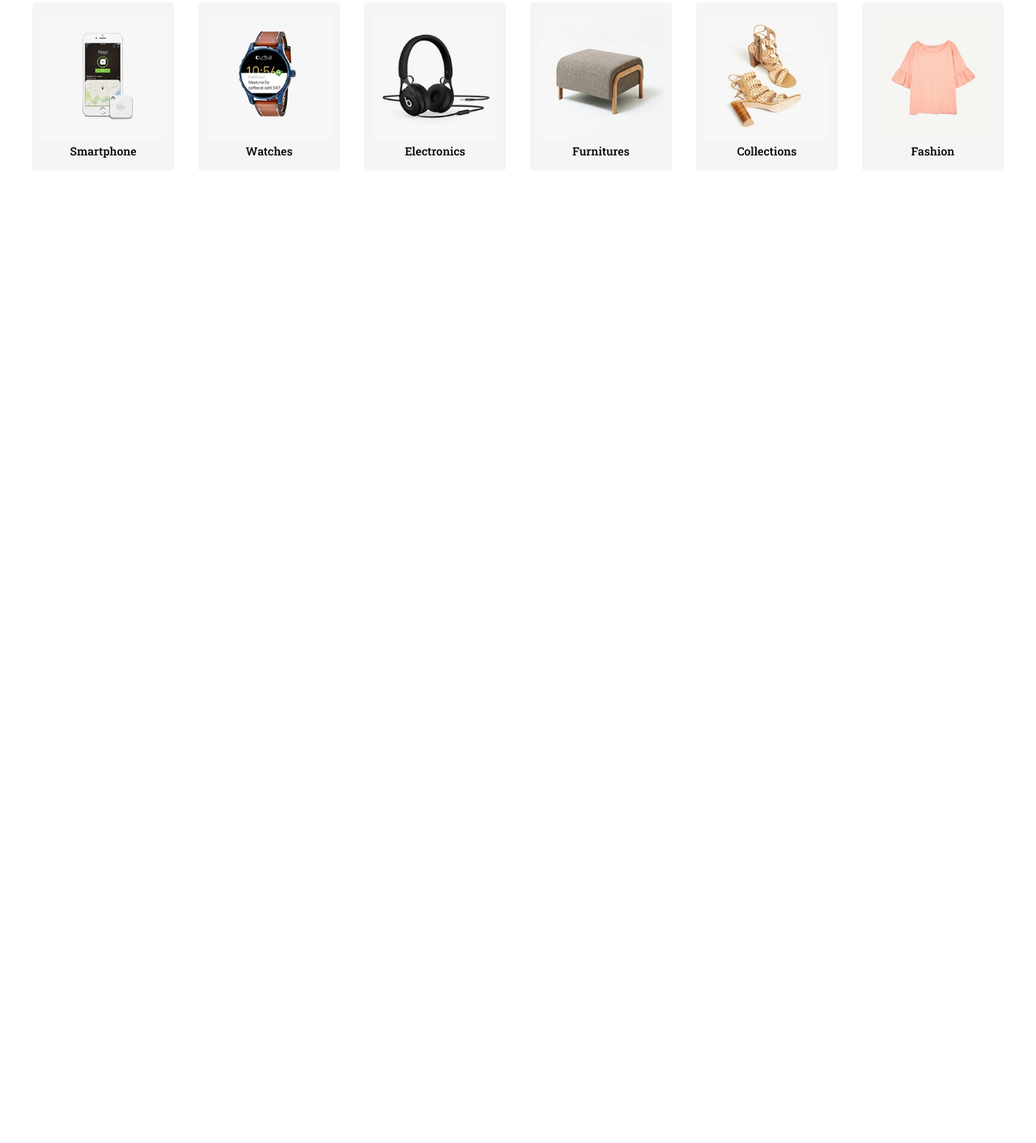
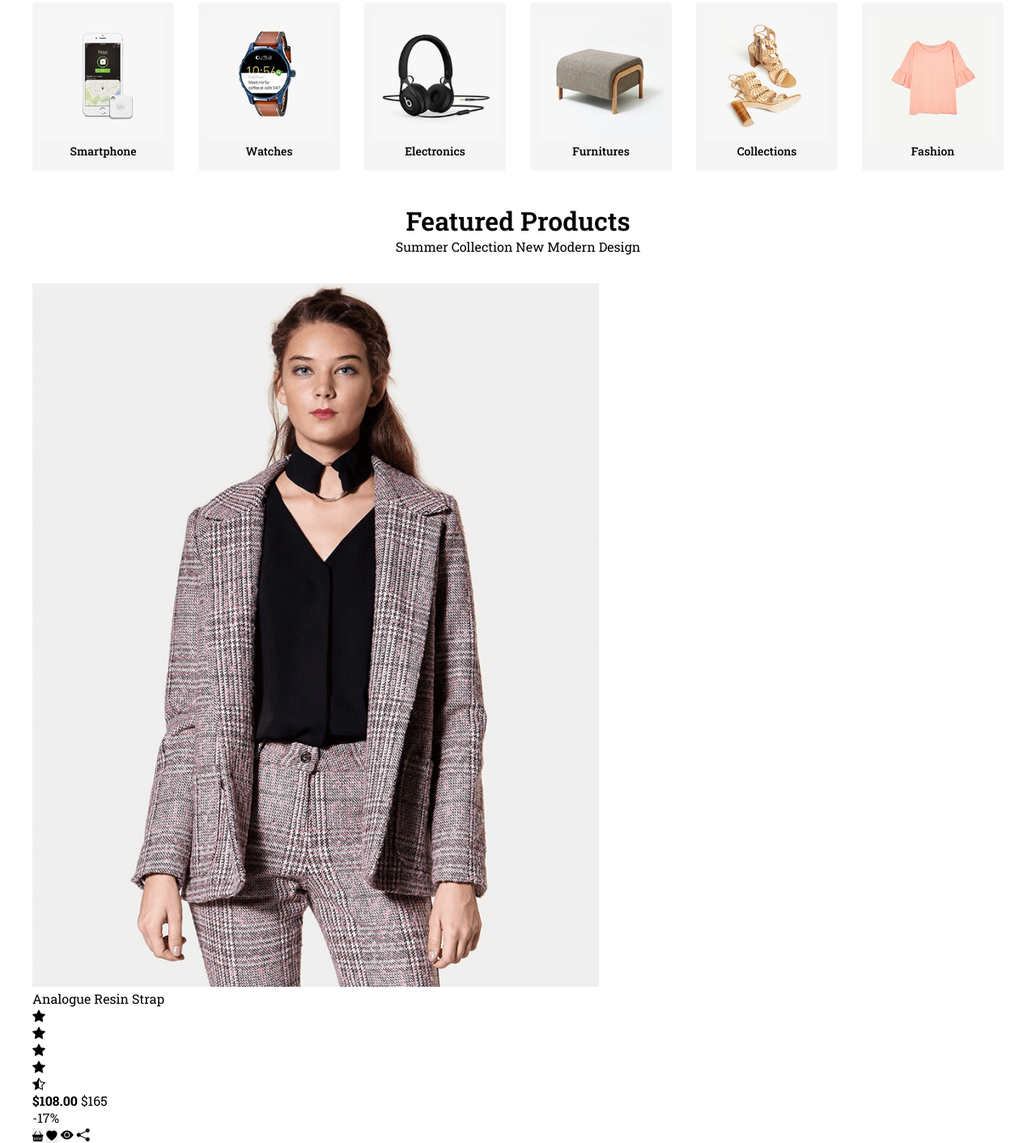
Before and after one commit to Semnuraa/e-commerce, a plain HTML site: page index.html in a window 1280 px wide. Shown: the part 936-2348 px from the top of the page at 81% size. Before the commit the page ends 1187 px from the top, so only its background shows below. Drawn offline with nearby package versions, Linux system fonts and the light colour scheme.

Commit message:
product-item-html

```diff
--- a/css/components/slider.css
+++ b/css/components/slider.css
@@ -27,6 +27,11 @@
   font-size: 60px;
   font-weight: 600;
 }
+.slider-item a {
+  position: relative;
+  z-index: 1;
+}
+
 .slider .slider-buttons {
   position: absolute;
   top: 0;
--- a/index.html
+++ b/index.html
@@ -346,6 +346,66 @@
   </section>
   <!--! categories end  -->
 
+   <!--! products start  -->
+   <section class="products">
+    <div class="container">
+      <div class="section-title">
+        <h2>Featured Products</h2>
+        <p>Summer Collection New Modern Design</p>
+      </div>
+      <div class="product-wrapper">
+        <ul class="product-list">
+          <li class="product-item">
+            <div class="product-image">
+              <a href="#">
+                <img src="img/products/product1/1.png" alt="">
+              </a>
+            </div>
+            <div class="product-info">
+              <a href="$" class="product-title">Analogue Resin Strap</a>
+              <ul class="product-star">
+                <li>
+                  <i class="bi bi-star-fill"></i>
+                </li>
+                <li>
+                  <i class="bi bi-star-fill"></i>
+                </li>
+                <li>
+                  <i class="bi bi-star-fill"></i>
+                </li>
+                <li>
+                  <i class="bi bi-star-fill"></i>
+                </li>
+                <li>
+                  <i class="bi bi-star-half"></i>
+                </li>
+              </ul>
+              <div class="product-prices">
+                <strong>$108.00</strong>
+                <span>$165</span>
+              </div>
+              <span class="product-discount">-17%</span>
+              <div class="product-links">
+                <button>
+                  <i class="bi bi-basket-fill"></i>
+                </button>
+                <button>
+                  <i class="bi bi-heart-fill"></i>
+                </button>
+                <a href="#">
+                  <i class="bi bi-eye-fill"></i>
+                </a>
+                <a href="#">
+                  <i class="bi bi-share-fill"></i>
+                </a>
+              </div>
+            </div>
+          </li>
+        </ul>
+      </div>
+    </div>
+  </section>
+  <!--! products end  -->
 
 
 
```
